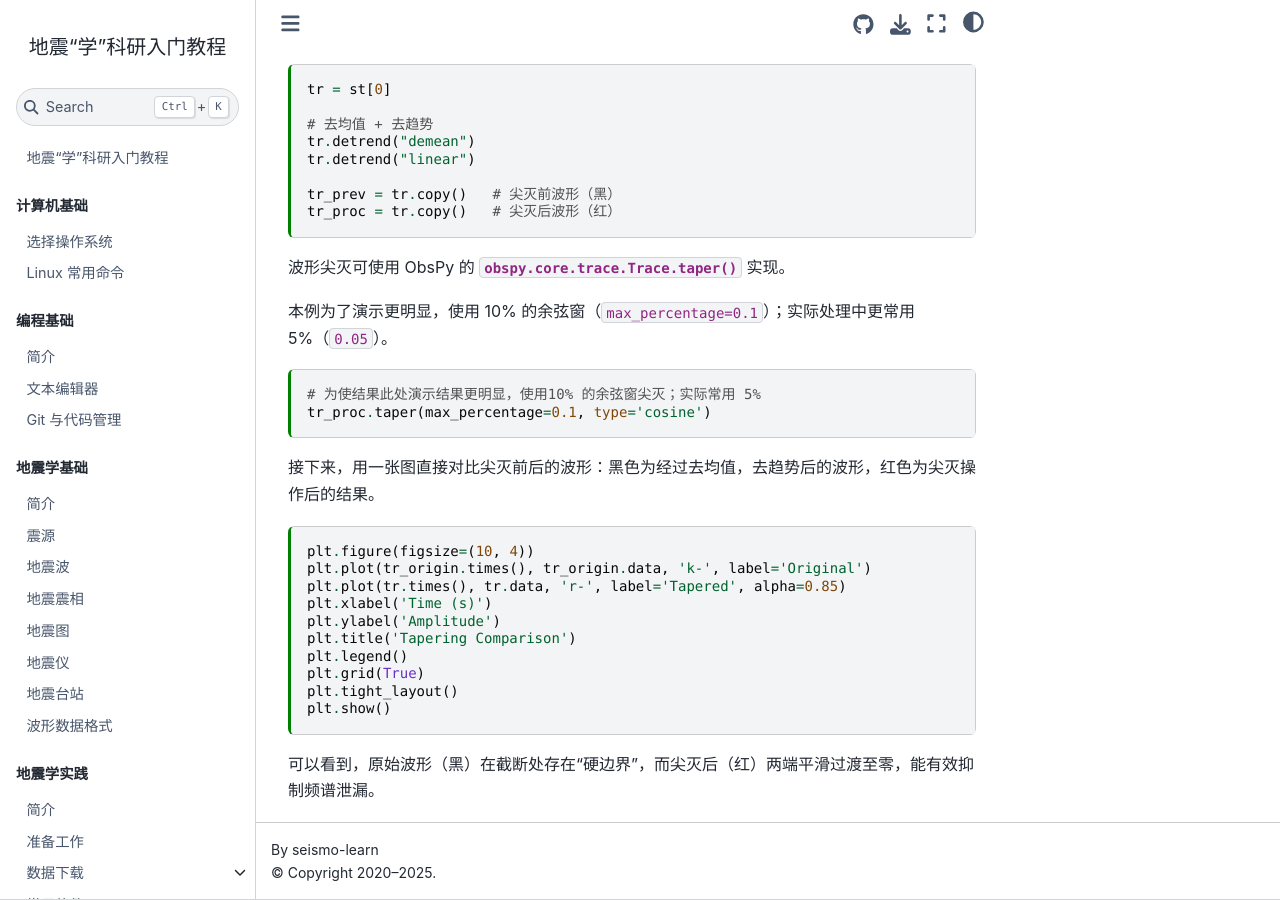
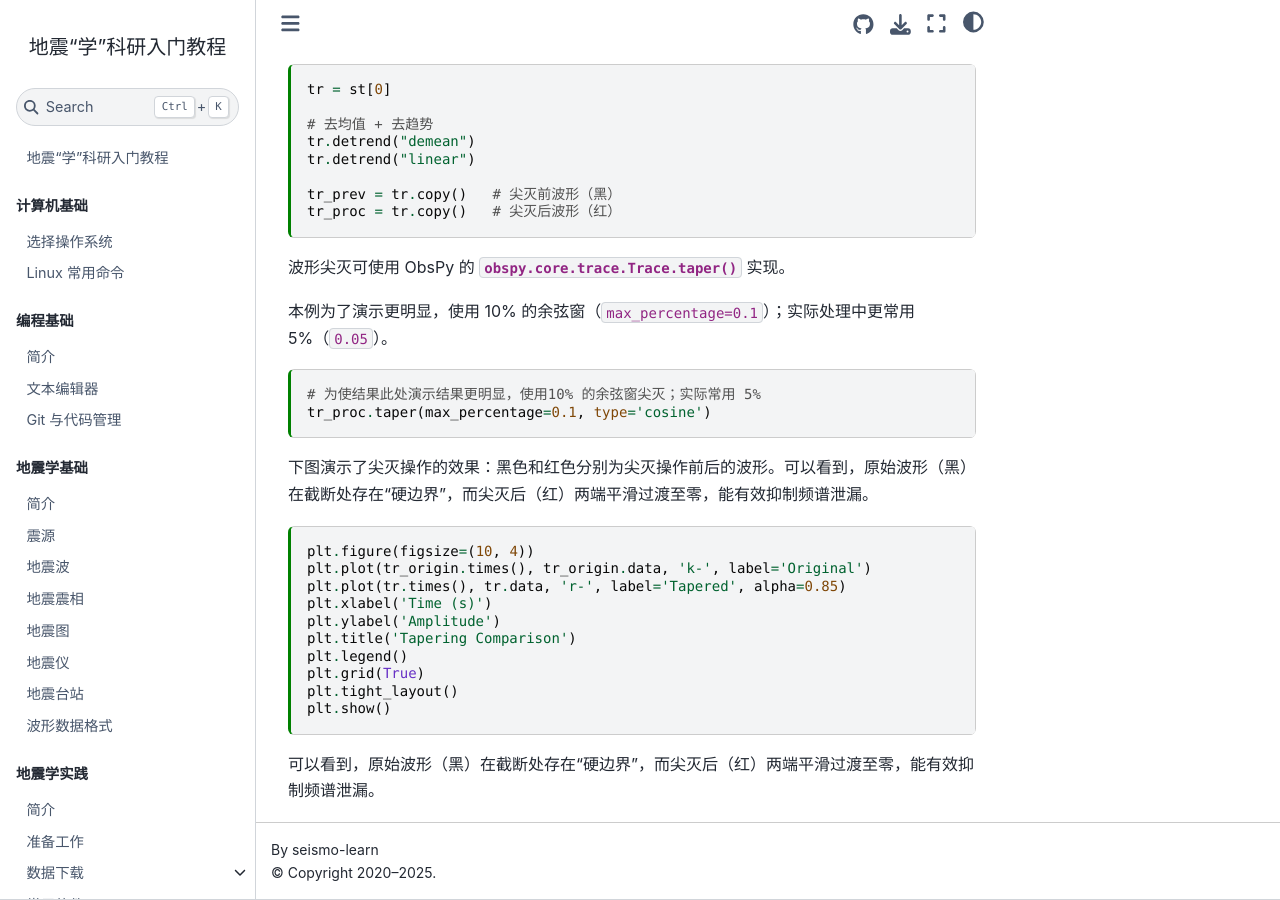
Before and after one commit to seismo-learn/seismology101, a Jupyter Book: the page built from source/exercises/taper.md, in a window 1280 px wide and 900 px high, scrolled down 1017 px. Built offline with Jupyter Book 1.0.4 settings and Sphinx 7.4.7 and the Sphinx Book theme 1.1.4, drawn with Linux system fonts in a browser that asks for light colours; pages that are not in the unit, such as notebooks, are missing from menus.

Commit message:
Update source/exercises/taper.md
Co-authored-by: Dongdong Tian <seisman.info@gmail.com>

````diff
--- a/source/exercises/taper.md
+++ b/source/exercises/taper.md
@@ -108,7 +108,8 @@ tr_proc = tr.copy()   # 尖灭后波形（红）
 tr_proc.taper(max_percentage=0.1, type='cosine')
 ```
 
-接下来，用一张图直接对比尖灭前后的波形：黑色为经过去均值，去趋势后的波形，红色为尖灭操作后的结果。
+下图演示了尖灭操作的效果：黑色和红色分别为尖灭操作前后的波形。可以看到，原始波形（黑）
+在截断处存在“硬边界”，而尖灭后（红）两端平滑过渡至零，能有效抑制频谱泄漏。
 
 ```{code-cell} ipython3
 plt.figure(figsize=(10, 4))
````
